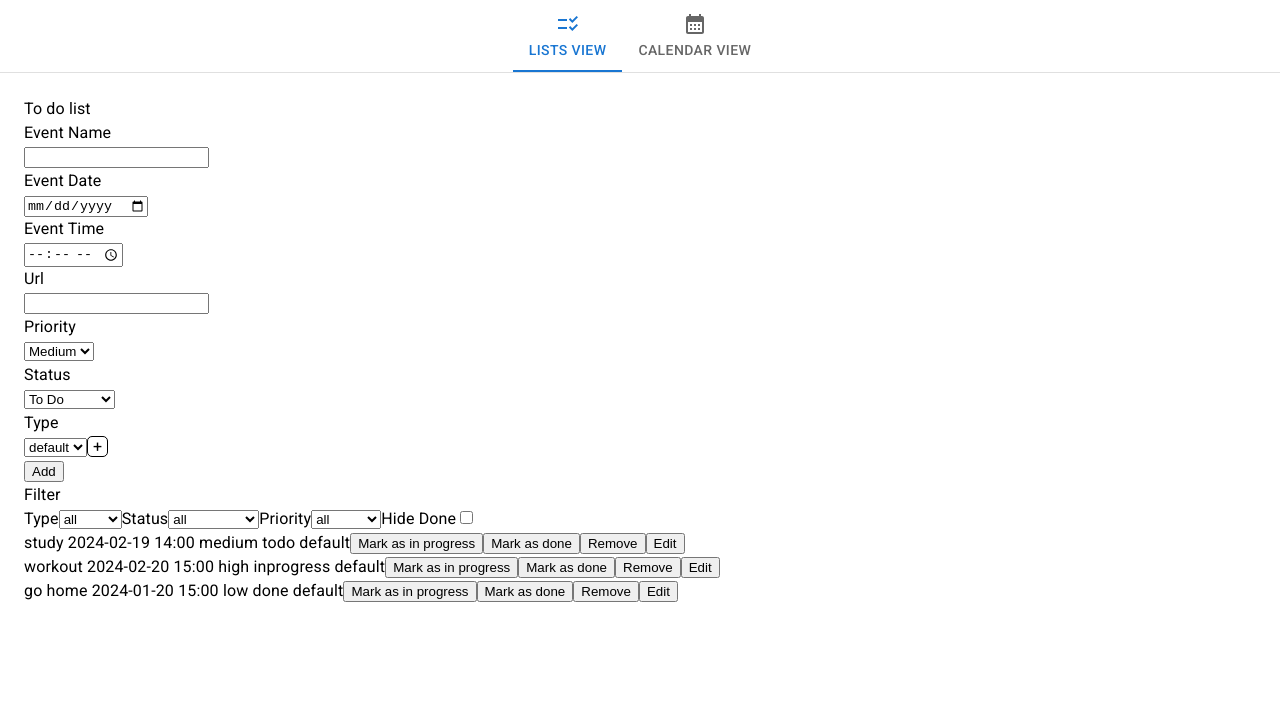
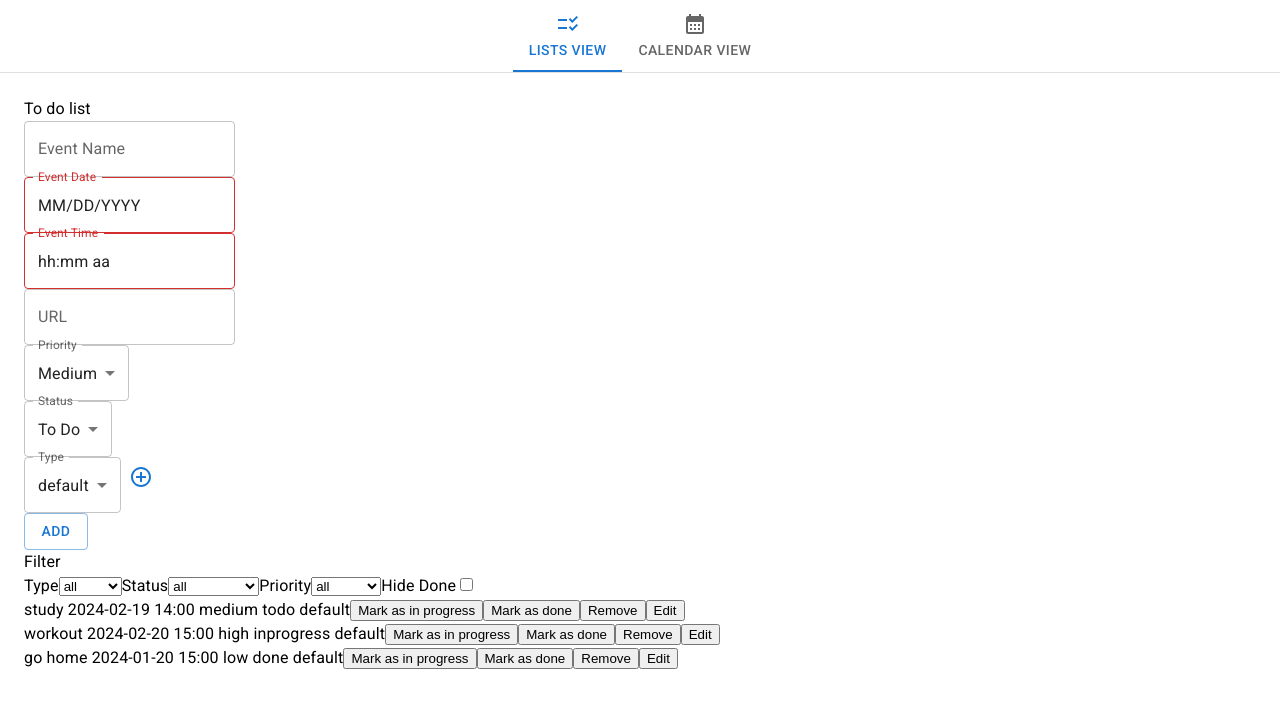
Before and after one commit to jasonliu060/organised, a React (Create React App) app: page / in a window 1280 px wide. Shown: the top 708 px of the page. Built offline with nearby package versions, Linux system fonts and the light colour scheme.

Commit message:
applied MUI components in Eventinput

```diff
--- a/package.json
+++ b/package.json
@@ -9,9 +9,11 @@
     "@hassanmojab/react-modern-calendar-datepicker": "^3.1.7",
     "@mui/icons-material": "^5.15.11",
     "@mui/material": "^5.15.11",
+    "@mui/x-date-pickers": "^6.19.6",
     "@testing-library/jest-dom": "^5.17.0",
     "@testing-library/react": "^13.4.0",
     "@testing-library/user-event": "^13.5.0",
+    "dayjs": "^1.11.10",
     "moment": "^2.30.1",
     "react": "^18.2.0",
     "react-dom": "^18.2.0",
--- a/src/App.css
+++ b/src/App.css
@@ -41,20 +41,3 @@
   border-radius: 10px;
   cursor: pointer;
 }
-
-.add-icon, .tick-icon{
-  border: 1px solid black;
-  border-radius: 5px;
-  cursor: pointer;
-  text-align: center;
-  padding-left: 5px;
-  padding-right: 5px;
-}
-
-.hidden {
-  display: none;
-}
-
-.shown {
-  display: inline;
-}
--- a/src/components/Eventinput.js
+++ b/src/components/Eventinput.js
@@ -1,4 +1,18 @@
 import { useState } from 'react'
+import TextField from '@mui/material/TextField';
+import { AdapterDayjs } from '@mui/x-date-pickers/AdapterDayjs';
+import { LocalizationProvider } from '@mui/x-date-pickers/LocalizationProvider';
+import { DatePicker } from '@mui/x-date-pickers/DatePicker';
+import { TimePicker } from '@mui/x-date-pickers/TimePicker';
+import Select from '@mui/material/Select';
+import MenuItem from '@mui/material/MenuItem';
+import InputLabel from '@mui/material/InputLabel';
+import FormControl from '@mui/material/FormControl';
+import AddCircleOutlineIcon from '@mui/icons-material/AddCircleOutline';
+import Button from '@mui/material/Button';
+import IconButton from '@mui/material/IconButton';
+import CheckCircleOutlineIcon from '@mui/icons-material/CheckCircleOutline';
+
 
 export default function Eventinput({ addEvent, typeList, setTypeList }) {
   const [name, setName] = useState('');
@@ -10,28 +24,24 @@ export default function Eventinput({ addEvent, typeList, setTypeList }) {
   const [newTypeOption, setNewTypeOption] = useState('');
   const [type, setType] = useState('default');
 
-  const [addIconClassName, setAddIconClassName] = useState('add-icon shown');
-  const [addTypeInputClassName, setAddTypeInputClassName] = useState('hidden');
-  const [tickIconClassName, setTickIconClassName] = useState('tick-icon hidden');
+  const [isAddingType, setIsAddingType] = useState(false);
 
-  function addIconOnClickHandler(){
-    if (addIconClassName === 'add-icon shown'){
-      setAddIconClassName('add-icon hidden');
-      setAddTypeInputClassName('shown');
-      setTickIconClassName('tick-icon shown');
+  function addIconOnClickHandler() {
+    if (isAddingType) {
+      setIsAddingType(false);
+    } else {
+      setIsAddingType(true);
     }
   }
 
-  function tickIconOnClickHandler(){
-    if (newTypeOption !== ''){
+  function tickIconOnClickHandler() {
+    if (newTypeOption !== '') {
       setTypeList([
         ...typeList,
         newTypeOption
       ])
       setNewTypeOption('');
-      setAddIconClassName('add-icon shown');
-      setAddTypeInputClassName('hidden');
-      setTickIconClassName('tick-icon hidden');
+      setIsAddingType(false);
       alert('Type option added')
     } else {
       alert('Type name can not be empty!')
@@ -40,77 +50,100 @@ export default function Eventinput({ addEvent, typeList, setTypeList }) {
 
   function submitHandler(e) {
     e.preventDefault();
-    let year = Number(dateString.slice(0, 4))
-    let month = Number(dateString.charAt(5) === '0' ? dateString.charAt(6) : dateString.slice(5, 7)) - 1
-    let date = Number(dateString.charAt(8) === '0' ? dateString.charAt(9) : dateString.slice(8, 10))
-    const dateObject = new Date(year, month, date);
-    const milliseconds = dateObject.getTime();
-    addEvent(name, milliseconds, dateString, time, url, priority, status, type);
+    if (dateString && time) {
+      const newDateString = dateString.$y + '-' + (dateString.$M + 1 > 9 ? dateString.$M + 1 : '0' + (dateString.$M + 1)) + '-' + (dateString.$D > 9 ? dateString.$D : '0' + dateString.$D);
+      const milliseconds = dateString.$d.getTime();
+      const newTime = (time.$H > 9 ? time.$H : '0' + time.$H) + ':' + (time.$m > 9 ? time.$m : '0' + time.$m)
+      addEvent(name, milliseconds, newDateString, newTime, url, priority, status, type);
+    } else if (dateString){
+      const newDateString = dateString.$y + '-' + (dateString.$M + 1 > 9 ? dateString.$M + 1 : '0' + (dateString.$M + 1)) + '-' + (dateString.$D > 9 ? dateString.$D : '0' + dateString.$D);
+      const milliseconds = dateString.$d.getTime();
+      addEvent(name, milliseconds, newDateString, null, url, priority, status, type);
+    } else if (time){
+      const newTime = (time.$H > 9 ? time.$H : '0' + time.$H) + ':' + (time.$m > 9 ? time.$m : '0' + time.$m)
+      addEvent(name, null, null, newTime, url, priority, status, type);
+    } else {
+      addEvent(name, null, null, null, url, priority, status, type);
+    }
   }
 
   return (
     <>
-      <form onSubmit={submitHandler}>
+      <form>
         <div>
-          <label>Event Name</label>
+          <TextField label="Event Name" variant="outlined" value={name} onChange={(e) => { setName(e.target.value) }} />
         </div>
         <div>
-          <input required type="text" name="name" value={name} onChange={(e) => { setName(e.target.value) }} />
+          <LocalizationProvider dateAdapter={AdapterDayjs}>
+            <DatePicker label="Event Date" value={dateString} onChange={(newValue) => { setDateString(newValue) }} />
+          </LocalizationProvider>
         </div>
         <div>
-          <label>Event Date</label>
+          <LocalizationProvider dateAdapter={AdapterDayjs}>
+            <TimePicker label="Event Time" value={time} onChange={(newValue) => { setTime(newValue) }} />
+          </LocalizationProvider>
         </div>
         <div>
-          <input type="date" name="date" value={dateString} onChange={(e) => { setDateString(e.target.value) }} />
+          <TextField label="URL" variant="outlined" value={url} onChange={(e) => { setUrl(e.target.value) }} />
         </div>
         <div>
-          <label>Event Time</label>
+          <FormControl>
+            <InputLabel id="priority-lable">Priority</InputLabel>
+            <Select
+              labelId="priority-lable"
+              id="priority"
+              value={priority}
+              label="Priority"
+              onChange={(e) => { setPriority(e.target.value) }}
+            >
+              <MenuItem value="high">High</MenuItem>
+              <MenuItem value="medium">Medium</MenuItem>
+              <MenuItem value="low">Low</MenuItem>
+            </Select>
+          </FormControl>
         </div>
         <div>
-          <input type="time" name="time" value={time} onChange={(e) => { setTime(e.target.value) }} />
-        </div>
-        <div
-        ><label>Url</label>
+          <FormControl>
+            <InputLabel id="status-lable">Status</InputLabel>
+            <Select
+              labelId="status-lable"
+              id="status"
+              value={status}
+              label="Status"
+              onChange={(e) => { setStatus(e.target.value) }}
+            >
+              <MenuItem value="todo">To Do</MenuItem>
+              <MenuItem value="inprogress">In Progress</MenuItem>
+              <MenuItem value="done">Done</MenuItem>
+            </Select>
+          </FormControl>
         </div>
         <div>
-          <input type="text" name="url" value={url} onChange={(e) => { setUrl(e.target.value) }} />
+          <FormControl>
+            <InputLabel id="type-lable">Type</InputLabel>
+            <Select
+              labelId="type-lable"
+              id="type"
+              value={type}
+              label="Type"
+              onChange={(e) => { setType(e.target.value) }}
+            >
+              {typeList.map(
+                (element, index) => (
+                  <MenuItem value={element} key={index}>{element}</MenuItem>
+                )
+              )}
+            </Select>
+          </FormControl>
+          {isAddingType ? null : <IconButton color="primary" onClick={addIconOnClickHandler}>
+            <AddCircleOutlineIcon />
+          </IconButton>}
+          {isAddingType ? <TextField label="New Type" variant="outlined" value={newTypeOption} onChange={(e) => { setNewTypeOption(e.target.value) }} /> : null}
+          {isAddingType ? <IconButton color="primary" onClick={tickIconOnClickHandler}>
+            <CheckCircleOutlineIcon />
+          </IconButton> : null}
         </div>
-        <div>
-          <label>Priority</label>
-        </div>
-        <div>
-          <select name="priority" value={priority} onChange={(e) => { setPriority(e.target.value) }}>
-            <option value="high">High</option>
-            <option value="medium">Medium</option>
-            <option value="low">Low</option>
-          </select>
-        </div>
-        <div>
-          <label>Status</label>
-        </div>
-        <div>
-          <select name="status" value={status} onChange={(e) => { setStatus(e.target.value) }}>
-            <option value="todo">To Do</option>
-            <option value="inprogress">In Progress</option>
-            <option value="done">Done</option>
-          </select>
-        </div>
-        <div>
-          <label>Type</label>
-        </div>
-        <div>
-          <select name="type" value={type} onChange={(e) => { setType(e.target.value) }}>
-          {typeList.map(
-              (element,index)=>(
-                <option value={element} key={index}>{element}</option>
-              )
-            )}
-          </select>
-          <span className={addIconClassName} onClick={addIconOnClickHandler}>+</span>
-          <input className={addTypeInputClassName} value={newTypeOption} onChange={(e) => { setNewTypeOption(e.target.value) }} type="text"/>
-          <span className={tickIconClassName} onClick={tickIconOnClickHandler}>&#10003;</span>
-        </div>
-        <button>Add</button>
+        <Button variant="outlined" onClick={submitHandler}>Add</Button>
       </form>
     </>
   )
```
Also changed, not shown: 1 other file (tests, documents, lock files or other folders).
